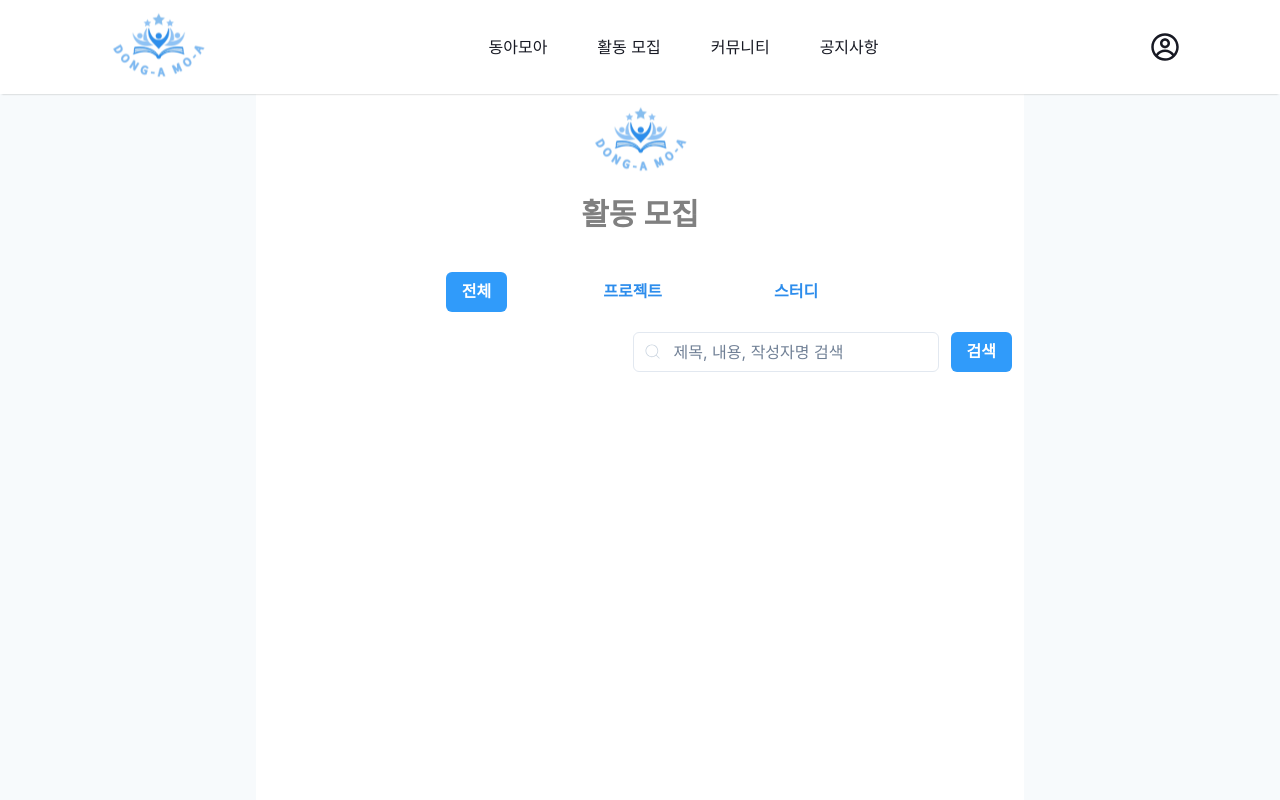
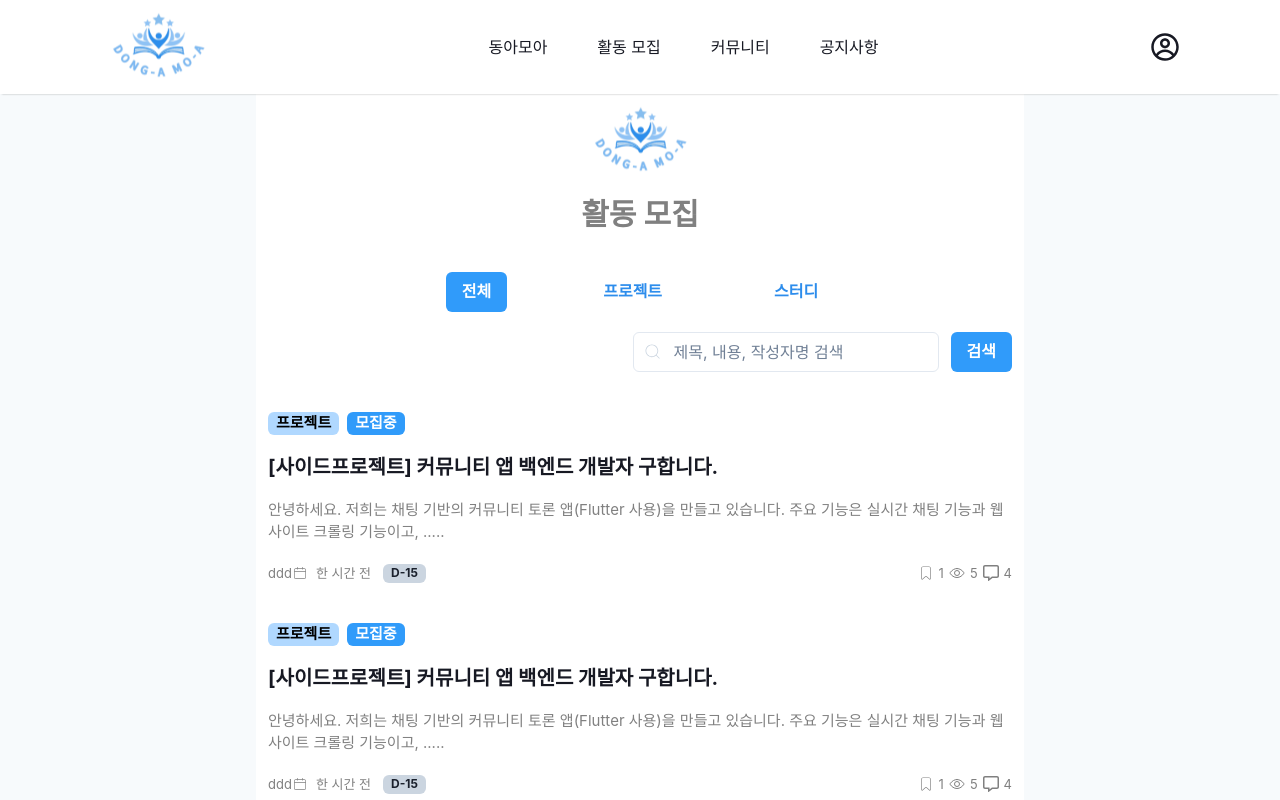
Before and after one commit to donga-it-club/damoa-fe, a React (Vite) app: page /recruit in a window 1280 px wide. Shown: the top 800 px of the page. Built offline with nearby package versions, Linux system fonts and the light colour scheme.

Commit message:
✨feat: mock데이터 생성 및 디자인

```diff
--- /dev/null
+++ b/src/api/__mock__/contents.ts
@@ -0,0 +1,77 @@
+interface ContentType {
+  id: number;
+  title: string;
+  contents: string;
+  category: string;
+  isActived: boolean;
+  userId: number;
+  username: string;
+  createdDate: string;
+  deadline: string;
+  Bookmark: number;
+  view: number;
+  comment: number;
+}
+
+export const MockRecruitContents: ContentType[] = [
+  {
+    id: 1,
+    title: '[사이드프로젝트] 커뮤니티 앱 백엔드 개발자 구합니다.',
+    contents:
+      '안녕하세요. 저희는 채팅 기반의 커뮤니티 토론 앱(Flutter 사용)을 만들고 있습니다. 주요 기능은 실시간 채팅 기능과 웹 사이트 크롤링 기능이고, .....',
+    category: '프로젝트',
+    isActived: true,
+    userId: 1,
+    username: 'ddd',
+    createdDate: '2024-04-18T13:59:52.739Z',
+    deadline: '2024-10-18T13:59:52.739Z',
+    Bookmark: 1,
+    view: 5,
+    comment: 4,
+  },
+  {
+    id: 1,
+    title: '[사이드프로젝트] 커뮤니티 앱 백엔드 개발자 구합니다.',
+    contents:
+      '안녕하세요. 저희는 채팅 기반의 커뮤니티 토론 앱(Flutter 사용)을 만들고 있습니다. 주요 기능은 실시간 채팅 기능과 웹 사이트 크롤링 기능이고, .....',
+    category: '프로젝트',
+    isActived: true,
+    userId: 1,
+    username: 'ddd',
+    createdDate: '2024-04-18T13:59:52.739Z',
+    deadline: '2024-10-18T13:59:52.739Z',
+    Bookmark: 1,
+    view: 5,
+    comment: 4,
+  },
+  {
+    id: 1,
+    title: '[사이드프로젝트] 커뮤니티 앱 백엔드 개발자 구합니다.',
+    contents:
+      '안녕하세요. 저희는 채팅 기반의 커뮤니티 토론 앱(Flutter 사용)을 만들고 있습니다. 주요 기능은 실시간 채팅 기능과 웹 사이트 크롤링 기능이고, .....',
+    category: '프로젝트',
+    isActived: true,
+    userId: 1,
+    username: 'ddd',
+    createdDate: '2024-04-18T13:59:52.739Z',
+    deadline: '2024-10-18T13:59:52.739Z',
+    Bookmark: 1,
+    view: 5,
+    comment: 4,
+  },
+  {
+    id: 1,
+    title: '[사이드프로젝트] 커뮤니티 앱 백엔드 개발자 구합니다.',
+    contents:
+      '안녕하세요. 저희는 채팅 기반의 커뮤니티 토론 앱(Flutter 사용)을 만들고 있습니다. 주요 기능은 실시간 채팅 기능과 웹 사이트 크롤링 기능이고, .....',
+    category: '프로젝트',
+    isActived: true,
+    userId: 1,
+    username: 'ddd',
+    createdDate: '2024-04-18T13:59:52.739Z',
+    deadline: '2024-10-18T13:59:52.739Z',
+    Bookmark: 1,
+    view: 5,
+    comment: 4,
+  },
+];
--- /dev/null
+++ b/src/components/recruit/ContentsList.tsx
@@ -0,0 +1,56 @@
+import { CiBookmark, CiCalendar } from 'react-icons/ci';
+import { FaRegCommentAlt } from 'react-icons/fa';
+import { IoEyeOutline } from 'react-icons/io5';
+import { Badge, Flex, Heading, HStack, Text } from '@chakra-ui/react';
+import styled from 'styled-components';
+import { MockRecruitContents } from '@/api/__mock__/contents';
+
+const ContentsList = () => {
+  return (
+    <>
+      {MockRecruitContents.map(value => (
+        <Flex flexDirection="column" gap={5} my={10}>
+          <HStack>
+            <Badge variant="subtle" colorScheme="brand" color="black" fontSize={15}>
+              {value.category}
+            </Badge>
+            <Badge variant="solid" colorScheme="brand" fontSize={15}>
+              {value.isActived === true ? '모집중' : '모집 완료'}
+            </Badge>
+          </HStack>
+          <Heading size="md">{value.title}</Heading>
+          <Text color="gray" fontSize={15}>
+            {value.contents}
+          </Text>
+          <HStack justifyContent="space-between">
+            <Flex>
+              <ContentText>{value.username}</ContentText>
+              <Flex gap={2}>
+                <CiCalendar style={{ margin: 'auto 0', color: 'gray' }} />
+                <ContentText>한 시간 전</ContentText>
+              </Flex>
+              <Badge colorScheme="gray" backgroundColor="gray.300" ml={3}>
+                D-15
+              </Badge>
+            </Flex>
+            <Flex>
+              <CiBookmark style={{ margin: 'auto 5px', color: 'gray' }} />
+              <ContentText>{value.Bookmark}</ContentText>
+              <IoEyeOutline style={{ margin: 'auto 5px', color: 'gray' }} />
+              <ContentText>{value.view}</ContentText>
+              <FaRegCommentAlt style={{ margin: 'auto 5px', color: 'gray' }} />
+              <ContentText>{value.comment}</ContentText>
+            </Flex>
+          </HStack>
+        </Flex>
+      ))}
+    </>
+  );
+};
+
+export default ContentsList;
+
+export const ContentText = styled.p`
+  font-size: 13px;
+  color: gray;
+`;
--- a/src/pages/recruit/page.tsx
+++ b/src/pages/recruit/page.tsx
@@ -1,6 +1,7 @@
 import { useState } from 'react';
 import { Button, HStack } from '@chakra-ui/react';
 import Title from '@/components/Title';
+import ContentsList from '@/components/recruit/ContentsList';
 import SearchContents from '@/components/recruit/SearchContents';
 
 const RecruitPage = () => {
@@ -21,6 +22,7 @@ const RecruitPage = () => {
         </Button>
       </HStack>
       <SearchContents />
+      <ContentsList />
     </>
   );
 };
```
